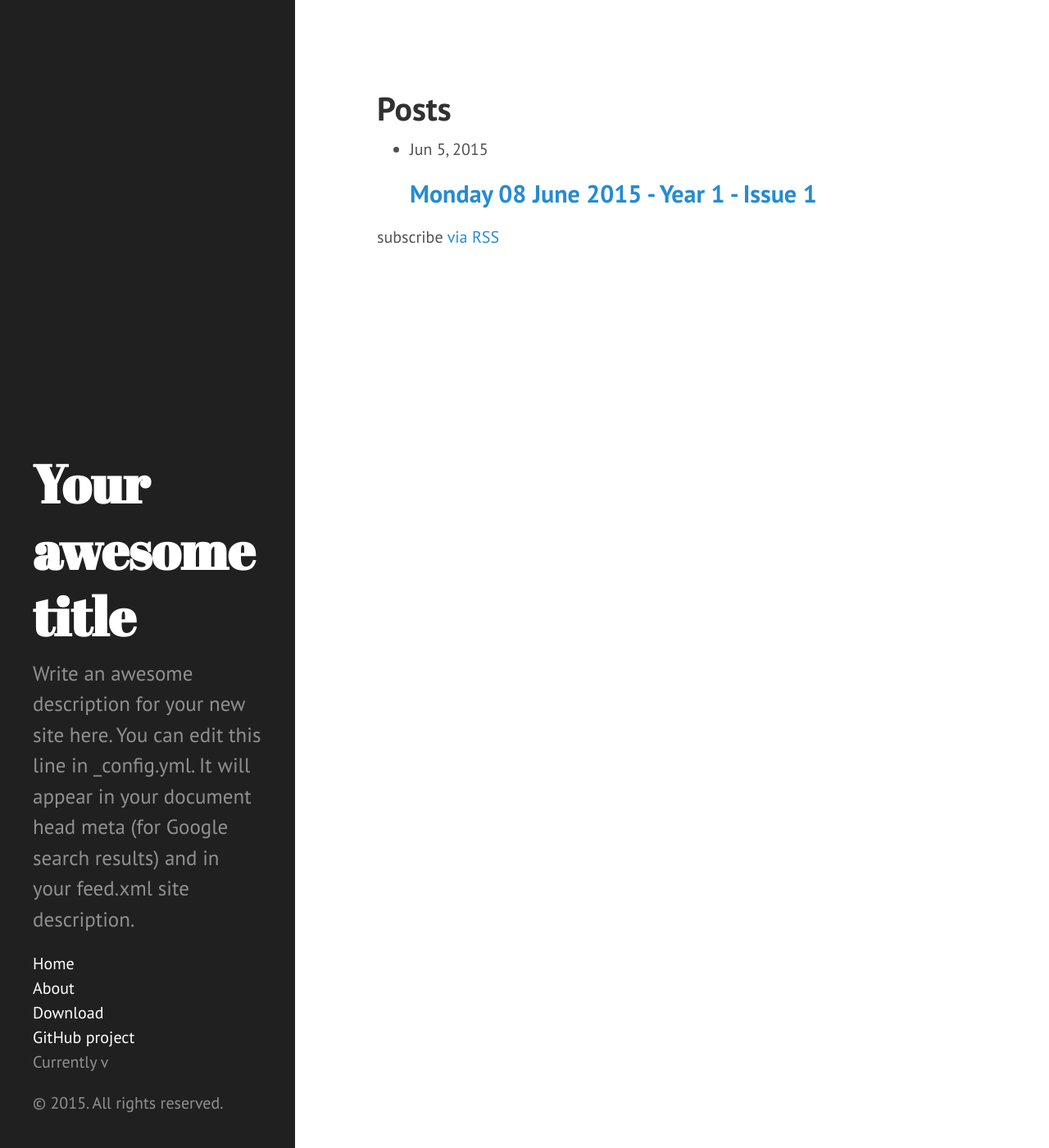
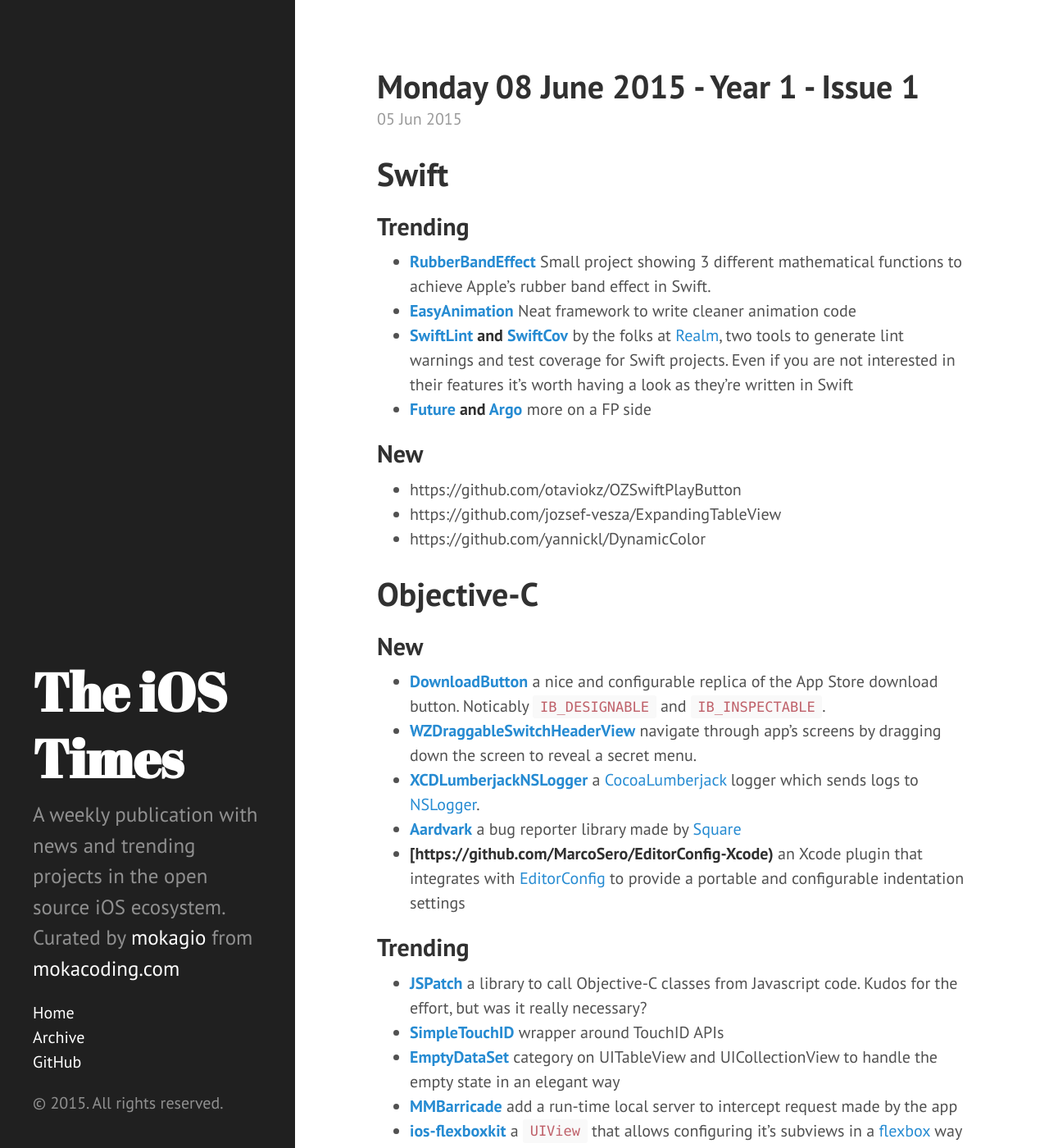
Before and after one commit to mokacoding/the-ios-times, a Jekyll site: the page built from index.html, in a window 1280 px wide and 1400 px high. Shown: the whole window at 82% size. Built offline with Jekyll 4.4.1, drawn with Linux system fonts in a browser that asks for light colours.

Commit message:
Configure stuff and define site "architecture"

```diff
--- a/_config.yml
+++ b/_config.yml
@@ -1,14 +1,8 @@
 # Site settings
-title: Your awesome title
-email: your-email@domain.com
-description: > # this means to ignore newlines until "baseurl:"
-  Write an awesome description for your new site here. You can edit this
-  line in _config.yml. It will appear in your document head meta (for
-  Google search results) and in your feed.xml site description.
-baseurl: "" # the subpath of your site, e.g. /blog/
-url: "http://yourdomain.com" # the base hostname & protocol for your site
-twitter_username: jekyllrb
-github_username:  jekyll
+title: The iOS Times
+email: gio@mokacoding.com
+description: >
+  A weekly publication with news and trending projects in the open source iOS ecosystem. Curated and provided by mokagio from mokacoding.com
+baseurl: ""
 
-# Build settings
 markdown: kramdown
--- a/_includes/sidebar.html
+++ b/_includes/sidebar.html
@@ -2,7 +2,9 @@
   <div class="container sidebar-sticky">
     <div class="sidebar-about">
       <h1>{{ site.title }}</h1>
-      <p class="lead">{{ site.description }}</p>
+      <p class="lead">
+      A weekly publication with news and trending projects in the open source iOS ecosystem. Curated by <a href="http://twitter.com">mokagio</a> from <a href="http://mokacoding.com">mokacoding.com</a>
+      </p>
     </div>
 
     <ul class="sidebar-nav">
@@ -26,9 +28,7 @@
         {% endif %}
       {% endfor %}
 
-      <li class="sidebar-nav-item"><a href="{{ site.github.repo }}/archive/v{{ site.version }}.zip">Download</a></li>
-      <li class="sidebar-nav-item"><a href="{{ site.github.repo }}">GitHub project</a></li>
-      <li class="sidebar-nav-item">Currently v{{ site.version }}</li>
+      <li class="sidebar-nav-item"><a href="{{ site.github.repo }}">GitHub</a></li>
     </ul>
 
     <p>&copy; {{ site.time | date: '%Y' }}. All rights reserved.</p>
--- a/about.md
+++ /dev/null
@@ -1,11 +0,0 @@
----
-layout: page
-title: About
-permalink: /about/
----
-
-This is the base Jekyll theme. You can find out more info about customizing your Jekyll theme, as well as basic Jekyll usage documentation at [jekyllrb.com](http://jekyllrb.com/)
-
-You can find the source code for the Jekyll new theme at: [github.com/jglovier/jekyll-new](https://github.com/jglovier/jekyll-new)
-
-You can find the source code for Jekyll at [github.com/jekyll/jekyll](https://github.com/jekyll/jekyll)
--- a/index.html
+++ b/index.html
@@ -4,19 +4,12 @@
 
 <div class="home">
 
-  <h1 class="page-heading">Posts</h1>
-
-  <ul class="post-list">
-    {% for post in site.posts %}
-      <li>
-        <span class="post-meta">{{ post.date | date: "%b %-d, %Y" }}</span>
-
-        <h2>
-          <a class="post-link" href="{{ post.url | prepend: site.baseurl }}">{{ post.title }}</a>
-        </h2>
-      </li>
-    {% endfor %}
-  </ul>
+  {% assign post = site.posts[0] %}
+  <div class="post">
+    <h1 class="post-title">{{ post.title }}</h1>
+    <span class="post-date">{{ post.date | date_to_string }}</span>
+    {{ post.content }}
+  </div>
 
   <p class="rss-subscribe">subscribe <a href="{{ "/feed.xml" | prepend: site.baseurl }}">via RSS</a></p>
 
```
Also changed, not shown: _posts/2015-06-05-year-00-issue-00.md (added, +7 -0 lines), archive.html (added, +19 -0 lines), _posts/2015-06-08-year-01-issue-01.md (renamed from _posts/2015-06-05-year-01-issue-01.md).
